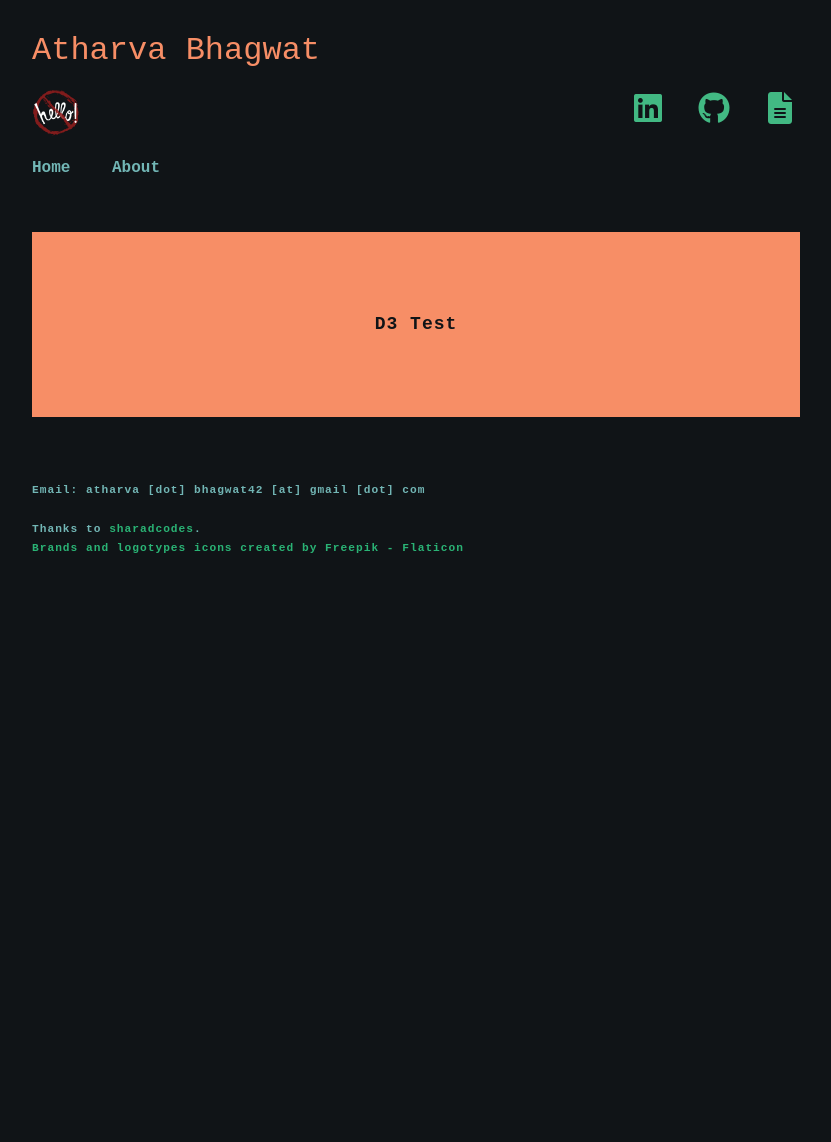
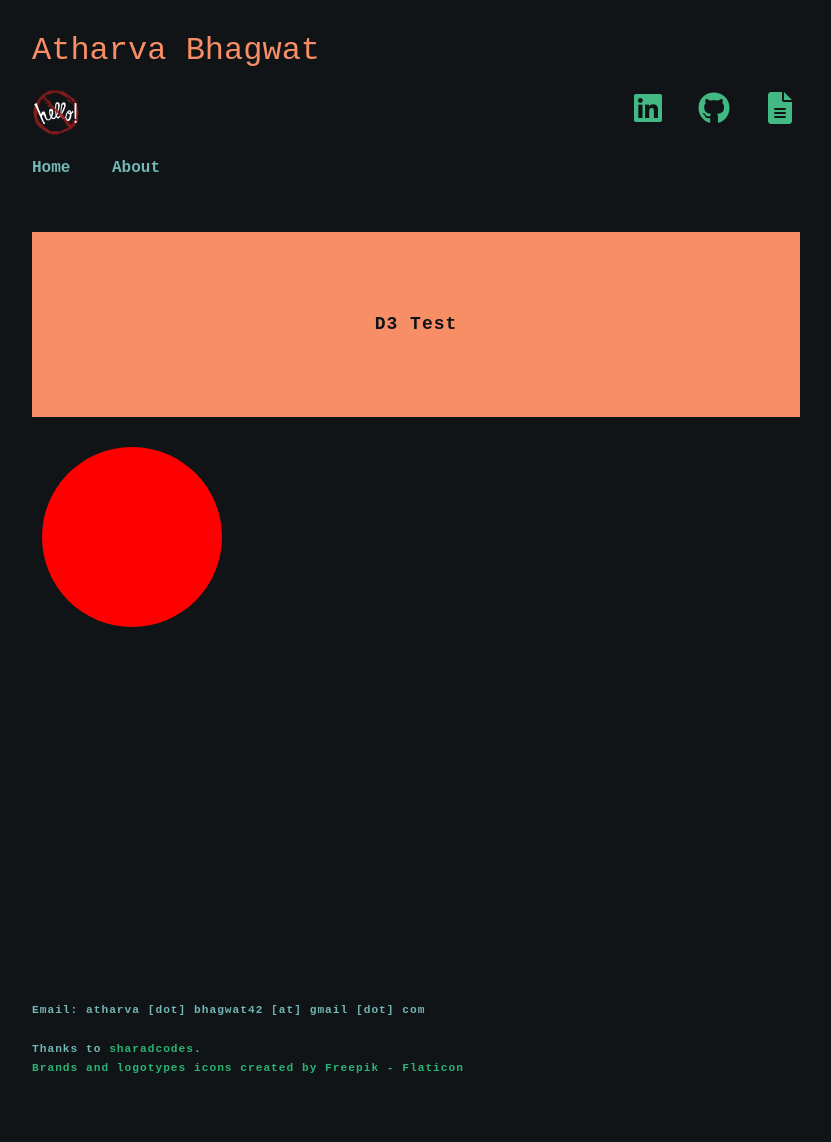
Before and after one commit to atharva-bhagwat/atharva-bhagwat.github.io, a Jekyll site: the page built from all_collections/_posts/2022-11-20-d3-test.md, in a window 1280 px wide. Shown: the whole page, without its empty margins (224-1055 px from the left). Built offline with Jekyll 4.4.1, drawn with Linux system fonts in a browser that asks for light colours; before the commit the page ends 900 px from its top, so only the background shows below that.

Commit message:
Debug d3 test

```diff
--- a/all_collections/_posts/2022-11-20-d3-test.md
+++ b/all_collections/_posts/2022-11-20-d3-test.md
@@ -6,6 +6,9 @@ tags: Project
 author: Atharva Bhagwat
 logo: "images/logo/nohello.png"
 ---
+
+<div id="chart">
+</div>
 
 <script>
     console.log("Active");
@@ -21,6 +24,3 @@ logo: "images/logo/nohello.png"
         .attr("r", 90)
         .attr("fill", "red");
 </script>
-
-<div id="chart">
-</div>
```
